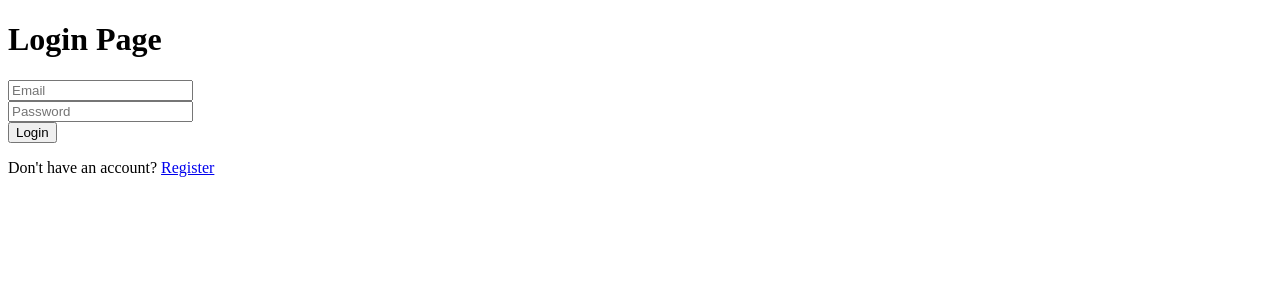
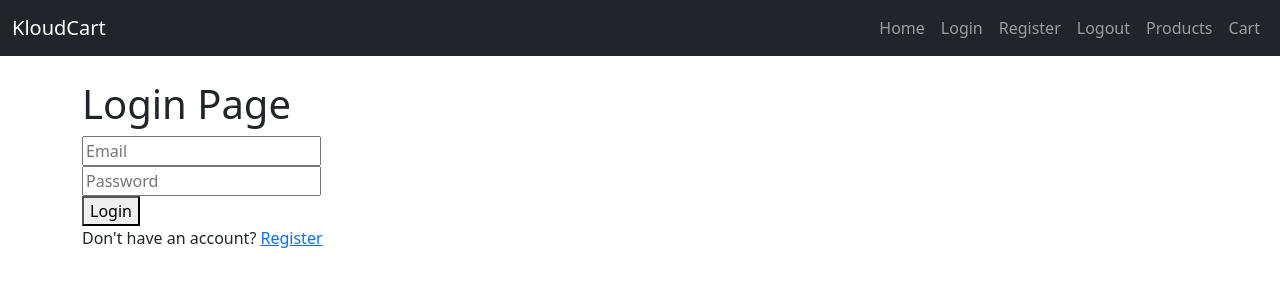
Before and after one commit to Keshvv27/kloudcart, a Flask app: page /login in a window 1280 px wide. Shown: the top 300 px of the page. Run offline with Flask 3, Linux system fonts and the light colour scheme.

Commit message:
converted pages to Flask template + login system

```diff
--- a/Kloudpython/app.py
+++ b/Kloudpython/app.py
@@ -1,42 +1,75 @@
-from flask import Flask, render_template, redirect, url_for
+from flask import Flask, render_template, redirect, url_for, request, session, flash
 
 app = Flask(__name__)
 app.secret_key = "supersecretkey"
 
-#user
+# in-memory "database" (pre-seeded admin account)
+users_db = {
+    "admin@kloudcart.com": {"name": "Admin", "password": "admin123"}
+}
+
+
+# User Routes
+
 @app.route('/')
 def home():
     return render_template("home.html")
 
-@app.route('/register')
+@app.route('/register', methods=['GET', 'POST'])
 def register():
+    if request.method == 'POST':
+        name = request.form['name']
+        email = request.form['email']
+        password = request.form['password']
+
+        if email in users_db:
+            flash("Email already registered. Please login.")
+            return redirect(url_for('login'))
+
+        users_db[email] = {"name": name, "password": password}
+        flash("Registration successful! Please log in.")
+        return redirect(url_for('login'))
+
     return render_template("register.html")
 
-@app.route('/login')
+@app.route('/login', methods=['GET', 'POST'])
 def login():
+    if request.method == 'POST':
+        email = request.form['email']
+        password = request.form['password']
+
+        user = users_db.get(email)
+
+        if user and user["password"] == password:
+            session['user'] = email
+            flash("Login successful!")
+            return redirect(url_for('home'))
+        else:
+            flash("Invalid credentials. Try again.")
+
     return render_template("login.html")
 
 @app.route('/logout')
 def logout():
+    session.pop('user', None)
+    flash("You have been logged out.")
     return redirect(url_for('home'))
 
-@app.route('/products')
-def products():
-    return render_template("products.html")
+# Admin Routes
 
-@app.route('/cart')
-def cart():
-    return render_template("cart.html")
-
-@app.route('/checkout')
-def checkout():
-    return render_template("checkout.html")
-
-#admin
 @app.route('/admin')
 def admin_dashboard():
+    if 'user' not in session:
+        flash("Please log in to access the admin panel.")
+        return redirect(url_for('login'))
+
+    if session['user'] != "admin@kloudcart.com":
+        flash("Access denied. Admins only!")
+        return redirect(url_for('home'))
+
     return render_template("admin.html")
 
-#main
+
+#  Main
 if __name__ == '__main__':
     app.run(debug=True)
--- /dev/null
+++ b/Kloudpython/templates/base.html
@@ -0,0 +1,54 @@
+<!DOCTYPE html>
+<html lang="en">
+<head>
+    <meta charset="UTF-8">
+    <meta name="viewport" content="width=device-width, initial-scale=1.0">
+    <title>{% block title %}KloudCart{% endblock %}</title>
+    <link rel="stylesheet" href="https://cdn.jsdelivr.net/npm/bootstrap@5.3.0/dist/css/bootstrap.min.css">
+</head>
+<body>
+
+<!--Navbar -->
+    <nav class="navbar navbar-expand-lg navbar-dark bg-dark">
+        <div class="container-fluid">
+            <a class="navbar-brand" href="{{ url_for('home') }}">KloudCart</a>
+            <button class="navbar-toggler" type="button" data-bs-toggle="collapse"
+                    data-bs-target="#navbarNav" aria-controls="navbarNav"
+                    aria-expanded="false" aria-label="Toggle navigation">
+                <span class="navbar-toggler-icon"></span>
+            </button>
+
+            <div class="collapse navbar-collapse" id="navbarNav">
+                <ul class="navbar-nav ms-auto">
+                    <li class="nav-item"><a class="nav-link" href="{{ url_for('home') }}">Home</a></li>
+                    <li class="nav-item"><a class="nav-link" href="{{ url_for('login') }}">Login</a></li>
+                    <li class="nav-item"><a class="nav-link" href="{{ url_for('register') }}">Register</a></li>
+                    <li class="nav-item"><a class="nav-link" href="{{ url_for('logout') }}">Logout</a></li>
+                    <li class="nav-item"><a class="nav-link" href="{{ url_for('home') }}">Products</a></li>
+                    <li class="nav-item"><a class="nav-link" href="{{ url_for('home') }}">Cart</a></li>
+                </ul>
+            </div>
+        </div>
+    </nav>
+
+<!-- Flash messages -->
+    <div class="container mt-3">
+        {% with messages = get_flashed_messages() %}
+            {% if messages %}
+                {% for msg in messages %}
+                    <div class="alert alert-info alert-dismissible fade show" role="alert">
+                        {{ msg }}
+                        <button type="button" class="btn-close" data-bs-dismiss="alert" aria-label="Close"></button>
+                    </div>
+                {% endfor %}
+            {% endif %}
+        {% endwith %}
+    </div>
+
+<!-- Page-specific content -->
+    <div class="container mt-4">
+        {% block content %}{% endblock %}
+    </div>
+    <script src="https://cdn.jsdelivr.net/npm/bootstrap@5.3.0/dist/js/bootstrap.bundle.min.js"></script>
+</body>
+</html>
--- a/Kloudpython/templates/login.html
+++ b/Kloudpython/templates/login.html
@@ -1,9 +1,7 @@
-<!DOCTYPE html>
-<html>
-<head>
-    <title>Login-KloudCart</title>
-</head>
-<body>
+{% extends "base.html"%}
+
+{% block title %}Login-KloudCart{% endblock %}
+{% block content %}
     <h1>Login Page</h1>
     <form method="POST" action="/login">
         <input type="email" name="email" placeholder="Email" required><br>
@@ -11,5 +9,4 @@
         <button type="submit">Login</button>
     </form>
     <p>Don't have an account? <a href="/register">Register</a></p>
-</body>
-</html>
+{% endblock %}
```
Also changed, not shown: Kloudpython/templates/admin.html (+4 -9 lines), Kloudpython/templates/cart.html (+4 -9 lines), Kloudpython/templates/home.html (+4 -8 lines), Kloudpython/templates/products.html (+5 -8 lines), Kloudpython/templates/register.html (+4 -9 lines).
